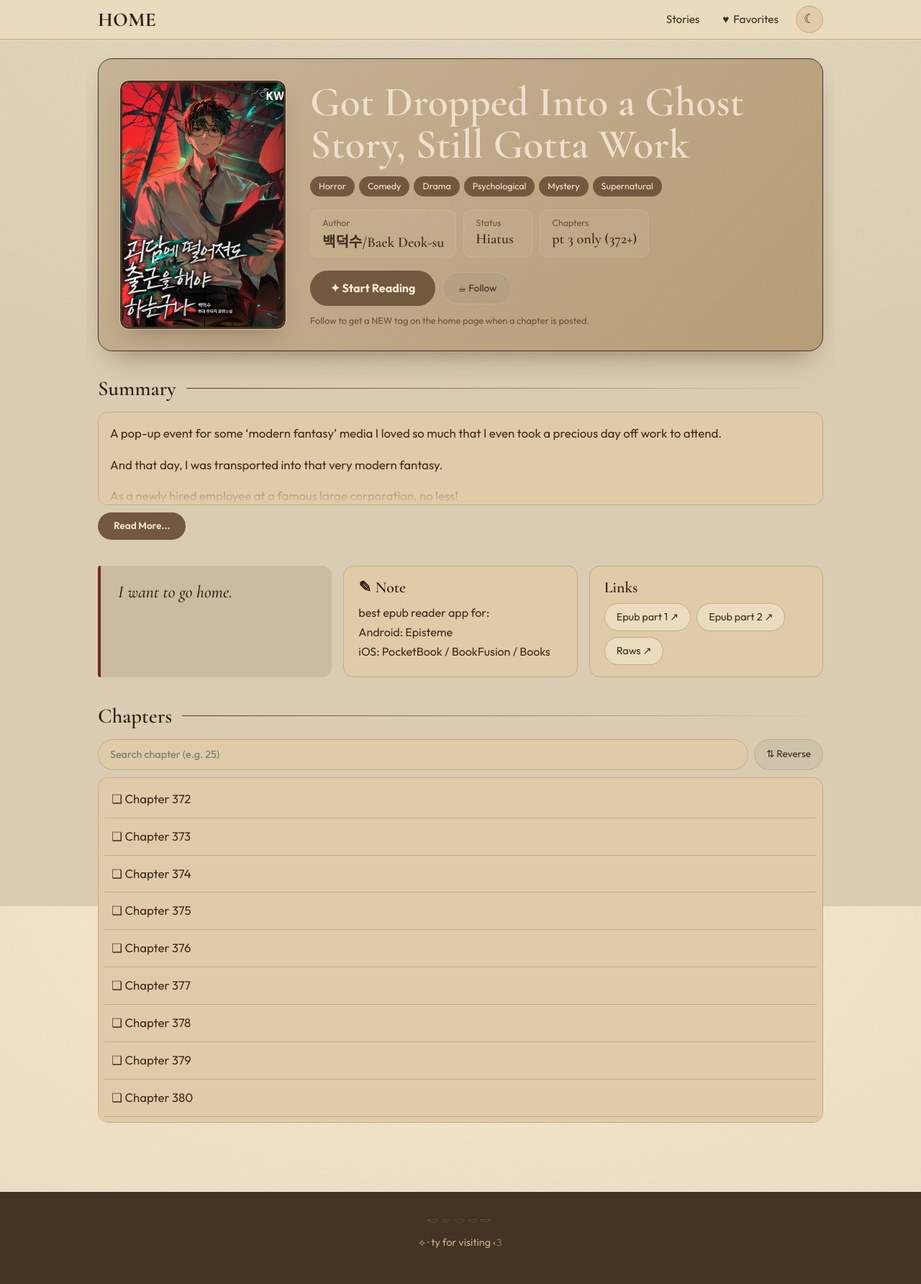
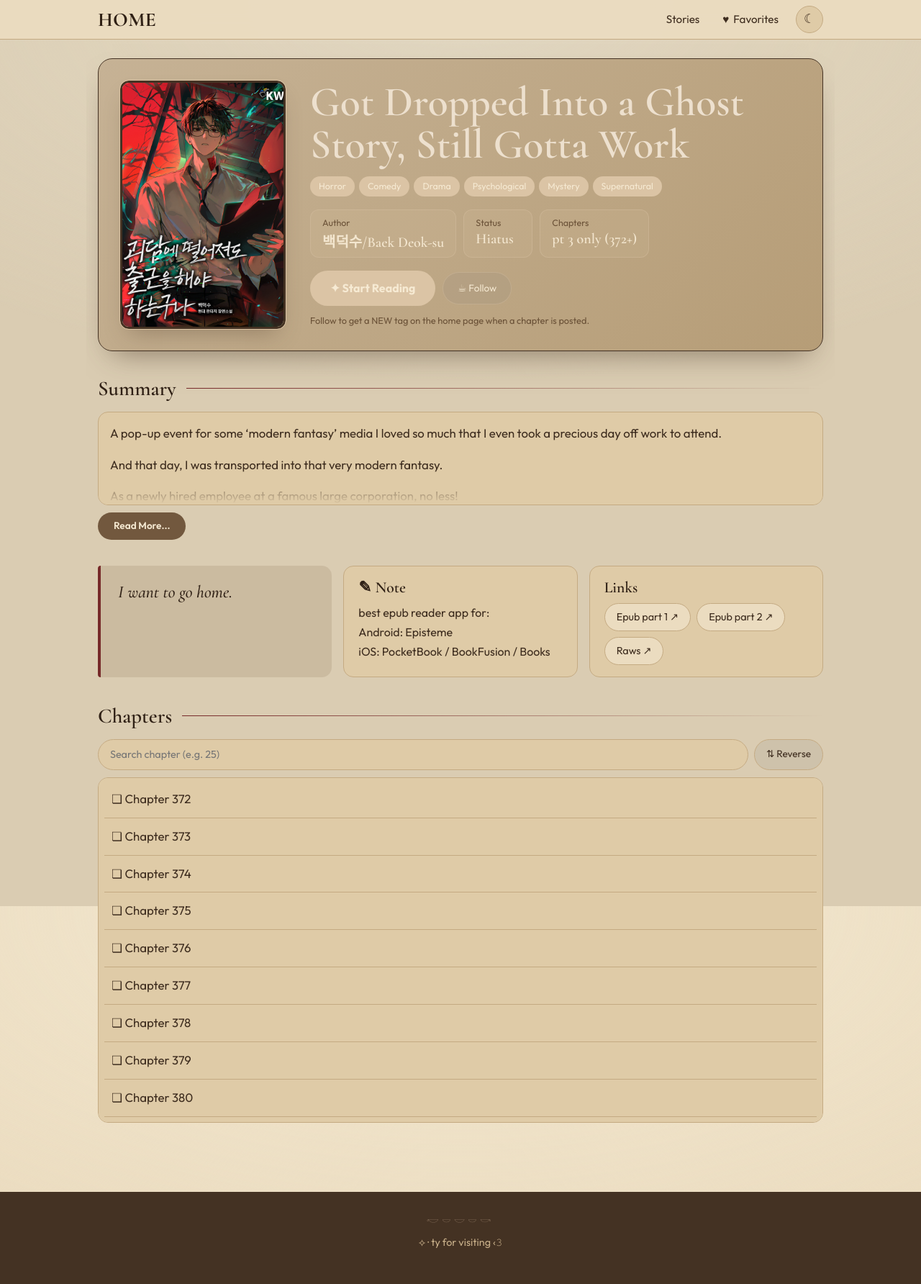
Before and after one commit to soleumn/soleumn.github.io, a Jekyll site: the page built from _novels/gsgw.md, in a window 1280 px wide. Shown: the whole page at 72% size. Built offline with Jekyll 4.4.1, drawn with Linux system fonts in a browser that asks for light colours.

Commit message:
Update site.css

```diff
--- a/assets/css/site.css
+++ b/assets/css/site.css
@@ -318,10 +318,10 @@ html[data-site-theme="light"] .novel-hero {
   background: linear-gradient(135deg, #C6B295 0%, #B69D77 100%);
   border-color: #443223;
   box-shadow: 0 20px 40px -20px rgba(68, 50, 35, .6);
-  --texto-principal: #3d2c1e;
+  --texto-principal: #f3e6cf;
   --texto-titulo: #EDE0CE;
   --texto-secundario: #6b5238;
-  --detalhe-accent: #72583e;
+  --detalhe-accent: #dbc4a5;
   --detalhe-hover: #56402c;
   --on-accent: #f6ead3;
   --borda-suave: rgba(219, 196, 165, .35);
```
